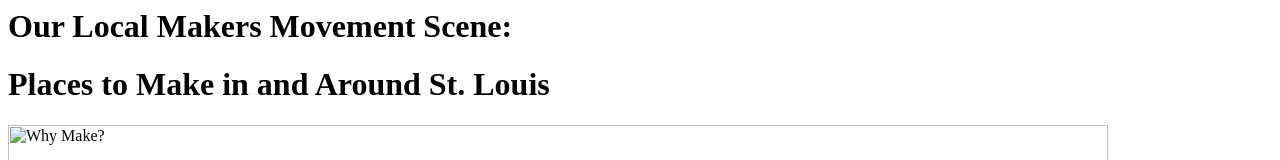
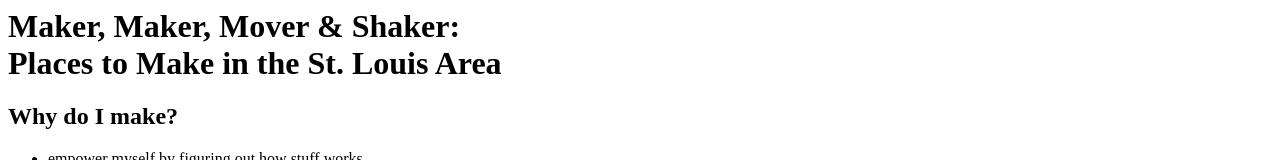
Before and after one commit to mnwiegand/html-me-something, a plain HTML site: page index.html in a window 1280 px wide. Shown: the top 160 px of the page. Drawn offline with Linux system fonts and the light colour scheme.

Commit message:
added css

```diff
--- a/index.html
+++ b/index.html
@@ -3,13 +3,13 @@
 
 <head>
     <title>Maker, Maker, Mover &amp; Shaker</title>
+    <link rel="stylesheet" href="styles.css">
 </head>
 
 <body>
-    <h1>Our Local Makers Movement Scene:</h1>
-    <h1>Places to Make in and Around St. Louis</h1>
+    <h1>Maker, Maker, Mover &amp; Shaker:<br>Places to Make in the St. Louis Area</h1>
     <article>
-        <img src="images/IMG_20160617_221217.jpg" alt="Why Make?" width="1100">
+        <!--<img src="images/IMG_20160617_221217.jpg" alt="Why Make?" width="1100">-->
         <h2>Why do I make?</h2>
         <ul>
             <li>empower myself by figuring out how stuff works</li>
```
